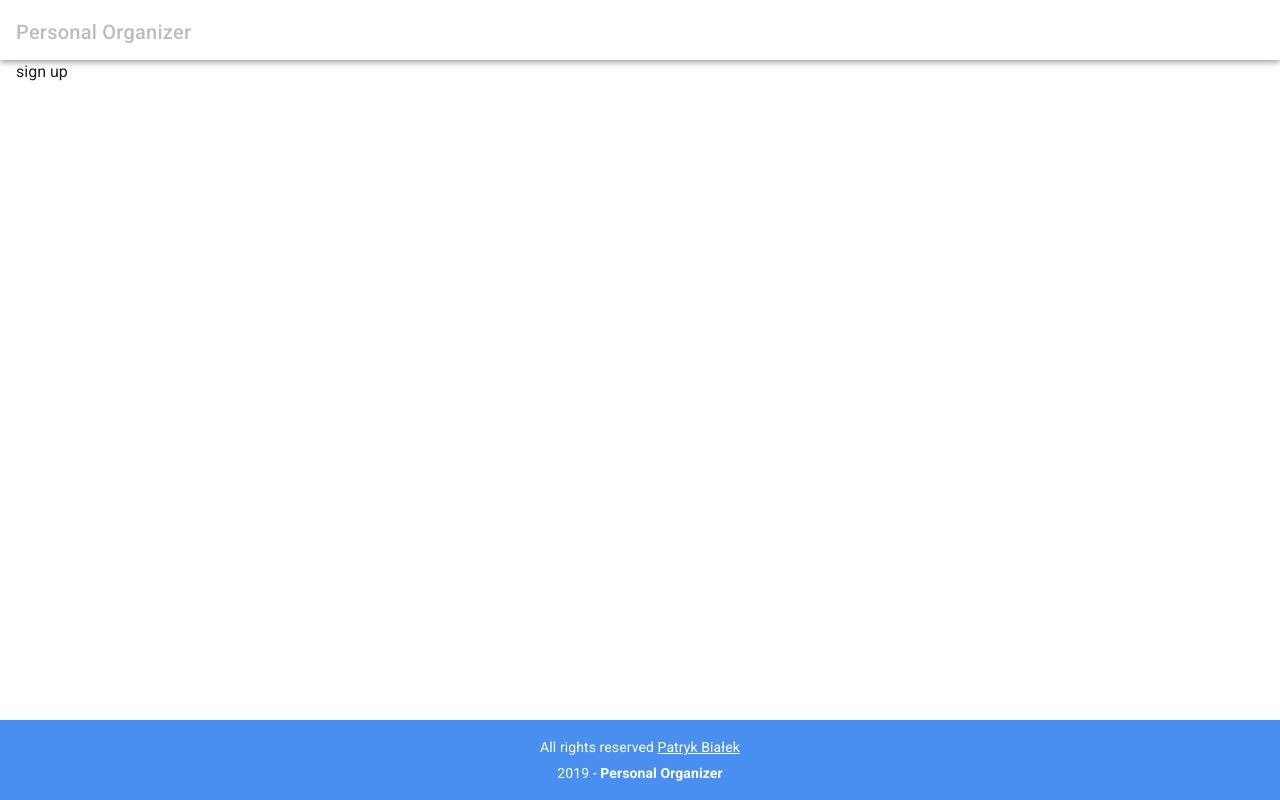
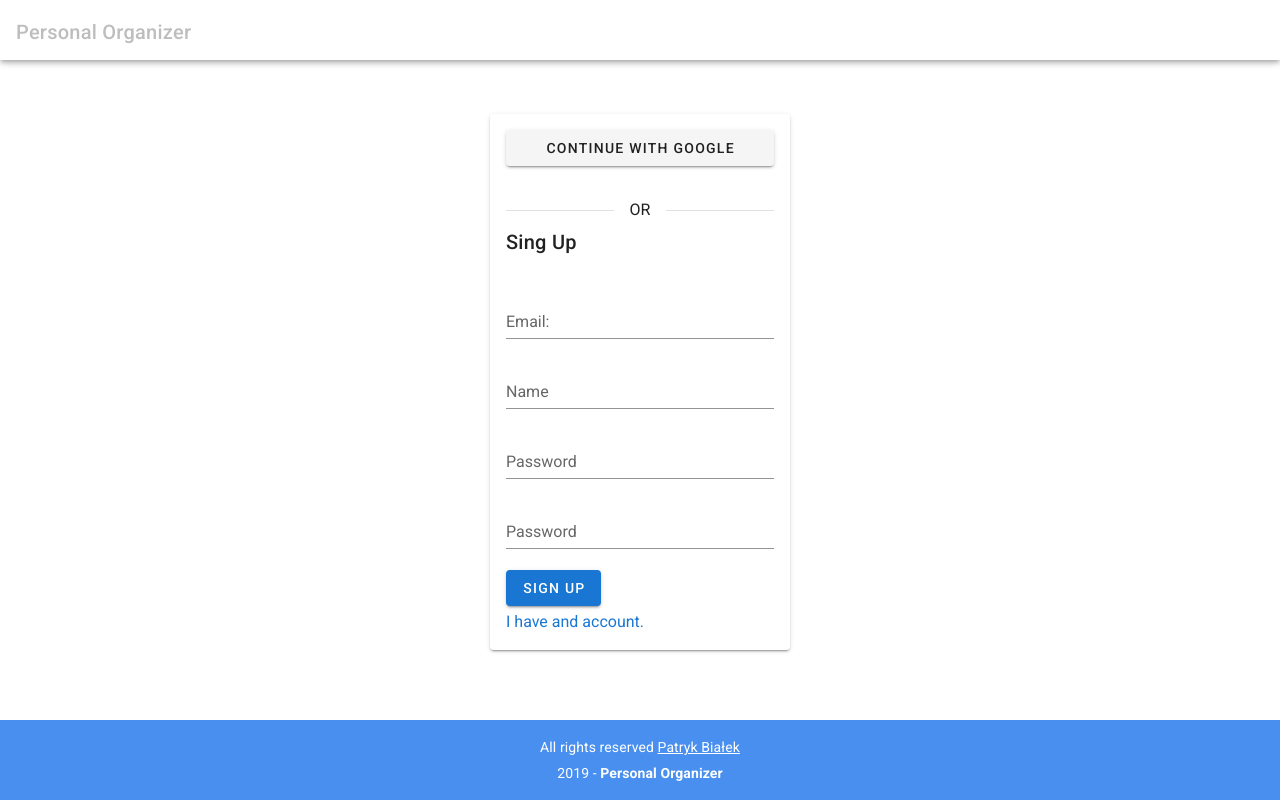
Before and after one commit to PatrickBialek/017_Personal-organizer-vue, a Vue app: page /sign-up in a window 1280 px wide. Built offline with nearby package versions, Linux system fonts and the light colour scheme.

Commit message:
working on sign up

```diff
--- a/src/views/SignIn.vue
+++ b/src/views/SignIn.vue
@@ -2,14 +2,25 @@
   <v-container fill-height grid-list-md>
     <v-layout row wrap align-center class="justify-center">
       <v-card class="my-3" min-width="300">
+        <v-row class="ma-4">
+          <v-btn class="mb-4" width="100%">Continue with google</v-btn>
+        </v-row>
+        <v-row class="mx-4 mt-4 justify-center align-center">
+          <v-divider></v-divider>
+          <span class="mx-4">OR</span>
+          <v-divider></v-divider>
+        </v-row>
         <v-card-title>
-          <h2 class="title grey--text text--darken-2" min-width="300">Sing In</h2>
+          <h2 class="title text--grey text--darken-2" min-width="300">Sing In</h2>
         </v-card-title>
         <v-form class="pa-4">
           <v-text-field label="Email:" v-model="user.email"></v-text-field>
           <v-text-field label="Passowrd" :type="'password'" v-model="user.password"></v-text-field>
           <v-btn flat class="primary">Sing In</v-btn>
         </v-form>
+        <v-row class="mx-4 mb-4">
+          <router-link class="link" to="/sign-up">I don't have an account yet.</router-link>
+        </v-row>
       </v-card>
     </v-layout>
   </v-container>
@@ -28,3 +39,9 @@ export default {
   }
 };
 </script>
+
+<style scoped lang="scss">
+.link {
+  text-decoration: none;
+}
+</style>
--- a/src/views/SignUp.vue
+++ b/src/views/SignUp.vue
@@ -1,3 +1,51 @@
 <template>
-  <div>sign up</div>
+  <v-container fill-height grid-list-md>
+    <v-layout row wrap align-center class="justify-center">
+      <v-card class="ma-3" min-width="300">
+        <v-row class="ma-4">
+          <v-btn class="mb-4" width="100%">Continue with google</v-btn>
+        </v-row>
+        <v-row class="mx-4 mt-4 justify-center align-center">
+          <v-divider></v-divider>
+          <span class="mx-4">OR</span>
+          <v-divider></v-divider>
+        </v-row>
+        <v-card-title>
+          <h2 class="title text--grey text--darken-2">Sing Up</h2>
+        </v-card-title>
+        <v-form class="pa-4">
+          <v-text-field label="Email:" v-model="user.email"></v-text-field>
+          <v-text-field label="Name" v-model="user.name"></v-text-field>
+          <v-text-field label="Password" :type="'password'" v-model="user.password"></v-text-field>
+          <v-text-field label="Password" :type="'password'" v-model="user.passwordRepeated"></v-text-field>
+          <v-btn flat class="primary">Sign Up</v-btn>
+        </v-form>
+        <v-row class="mx-4 mb-4">
+          <router-link class="link" to="/sign-in">I have and account.</router-link>
+        </v-row>
+      </v-card>
+    </v-layout>
+  </v-container>
 </template>
+
+<script>
+export default {
+  name: "SignUp",
+  data() {
+    return {
+      user: {
+        email: "",
+        name: "",
+        password: "",
+        passwordRepeated: ""
+      }
+    };
+  }
+};
+</script>
+
+<style scoped lang="scss">
+.link {
+  text-decoration: none;
+}
+</style>
```
